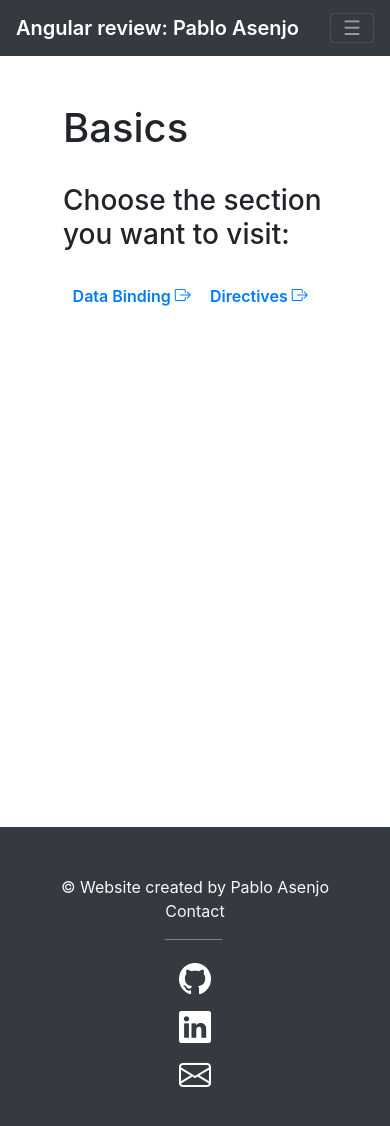
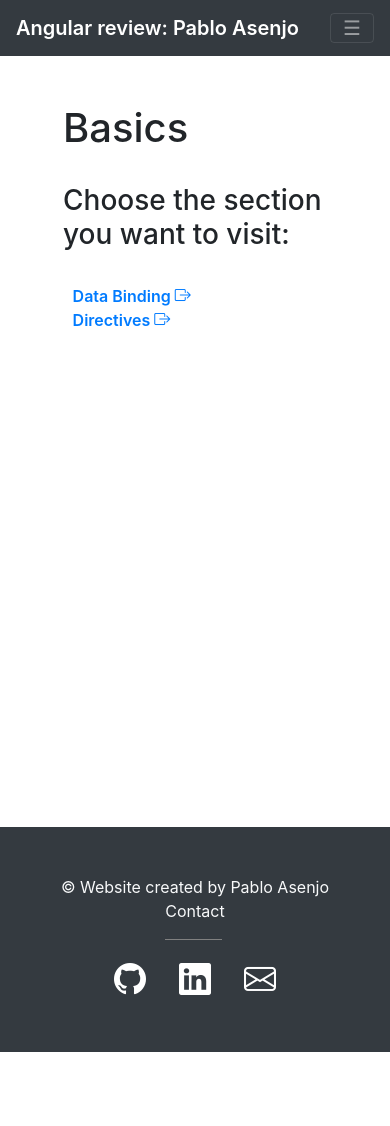
Before and after one commit to AsenjoPablo/angular-examples, an Angular app: page /basics-review in a window 390 px wide. Shown: the top 1126 px of the page. After the commit the page ends 1052 px from the top, so only its background shows below. Built offline with nearby package versions, Linux system fonts and the light colour scheme.

Commit message:
improved responsiveness, fixed big square, fixed footer layout, fixed basics layout

```diff
--- a/src/app/basics-review/basics-review.component.html
+++ b/src/app/basics-review/basics-review.component.html
@@ -6,15 +6,19 @@
     <div class="col-12">
       <h3>Choose the section you want to visit:</h3>
     </div>
-  </div>
+    <div class="col-12">
       <div class="row">
-    <div class="col-12 col-md-3">
+        <div class="col-12 col-lg-3">
           <a class="link" routerLink="/data-binding"
             >Data Binding <i class="bi bi-box-arrow-right"></i
           ></a>
+        </div>
+        <div class="col-12 col-lg-3">
           <a class="link" routerLink="/directives"
             >Directives <i class="bi bi-box-arrow-right"></i
           ></a>
         </div>
       </div>
     </div>
+  </div>
+</div>
--- a/src/app/basics-review/directives/directives.component.css
+++ b/src/app/basics-review/directives/directives.component.css
@@ -31,7 +31,7 @@
   width: 120px;
   height: 120px;
   transition: all 600ms;
-  margin-left: 300px;
+  margin-left: 50%;
   transform: rotate(360deg);
   background-color: orange;
 }
--- a/src/app/footer/footer.component.html
+++ b/src/app/footer/footer.component.html
@@ -14,13 +14,13 @@
       </div>
 
       <div class="row d-flex justify-content-center">
-        <div class="col-12 col-sm-1">
+        <div class="col-2 col-lg-1 p-0">
           <a href="#"><i class="bi bi-github"></i></a>
         </div>
-        <div class="col-12 col-sm-1">
+        <div class="col-2 col-lg-1 p-0">
           <a href="#"><i class="bi bi-linkedin"></i></a>
         </div>
-        <div class="col-12 col-sm-1">
+        <div class="col-2 col-lg-1 p-0">
           <a href="#"><i class="bi bi-envelope"></i></a>
         </div>
       </div>
```
Lines whose indentation alone changed are shown as unchanged.
